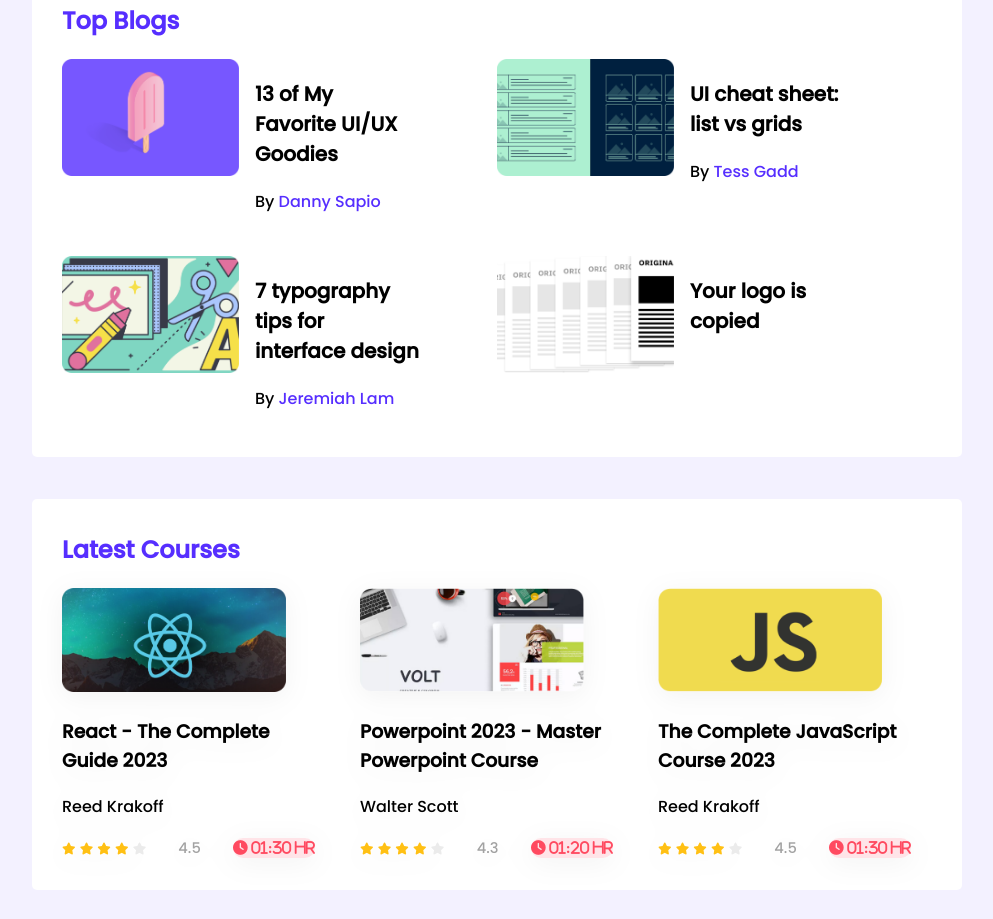
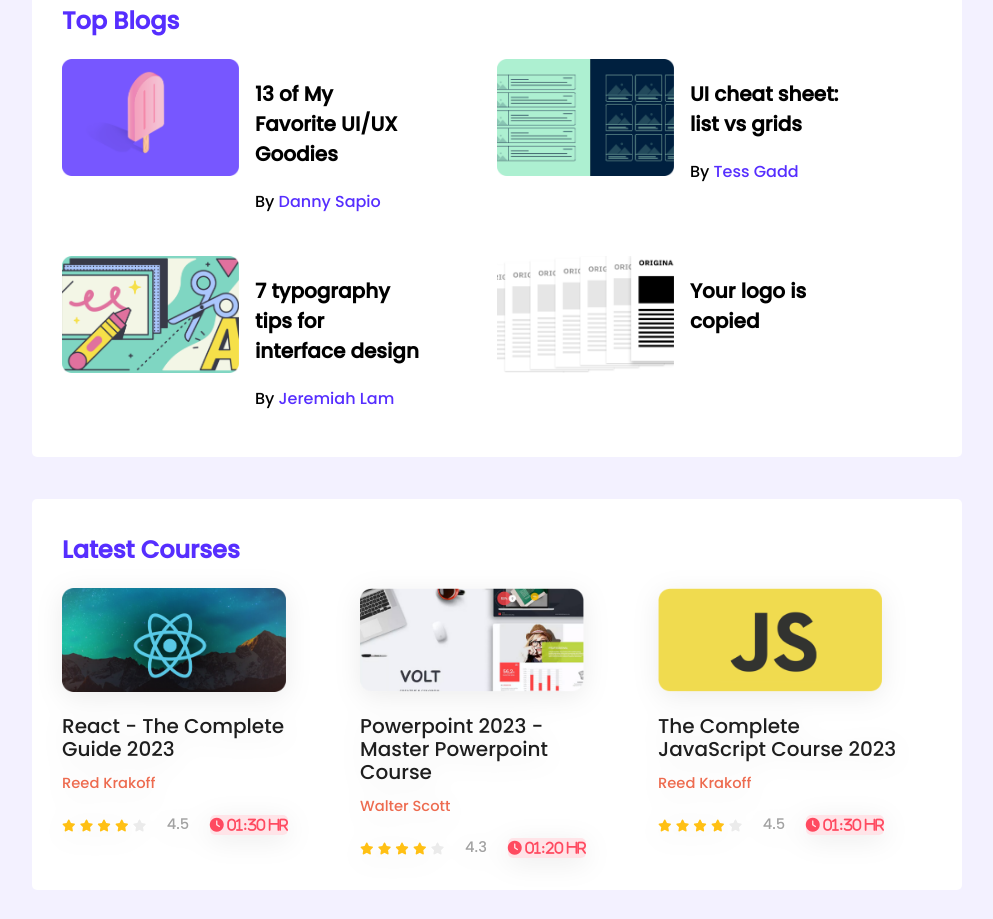
Before and after one commit to dg1223/leaderboard-css3, a plain HTML site: page index.html in a window 1280 px wide. Shown: the part 325-1244 px from the top of the page, without its empty margins (143-1136 px from the left). Drawn offline with Linux system fonts and the light colour scheme.

Commit message:
complete design - polishing

```diff
--- a/styles/style.css
+++ b/styles/style.css
@@ -32,7 +32,6 @@ hr{
     line-height: 36px;
     color: #562EFF;
     margin-top: 3px;
-    margin
 }
 .players{
     display: grid;
@@ -87,18 +86,38 @@ hr{
 /* ------------------
     Courses styles
  --------------------*/
- .course .course-banner img{
-    width: 224px;
-    height: 104px;
- }
  .courses{
     display: grid;
     grid-template-columns: repeat(3, 1fr);
     grid-column-gap: 24px;
+    /* padding: 30px; */
  }
  .course{
     width: 253px;
-    filter: drop-shadow(0px 5.34229px 13.3557px rgba(0, 0, 0, 0.05));
+    /* padding-top: 13px;
+    padding-left: 11px; */
+    padding: 13px 16px auto 11px;
+    filter: drop-shadow(0px 5.34229px 13.3557px rgba(0, 0, 0, 0.08));
+ }
+ .course .course-banner img{
+    width: 224px;
+    height: 104px;
+
+ }
+ .course-title{
+    margin-top: 16px;
+    margin-bottom: 6px;
+    font-weight: 500;
+    font-size: 20.0336px;
+    line-height: 23px;
+    color: #1E1E1E;
+ }
+ .course-author{
+    margin-bottom: 19.25px;
+    font-weight: 400;
+    font-size: 14.6913px;
+    line-height: 17px;
+    color: #ED6B4F;
  }
  .course-info{
     display: flex;
@@ -122,11 +141,11 @@ hr{
     opacity: 0.25;
  }
  .fa-clock{
-    font-size: 16px;
+    margin-right: 27px;
+    font-size: 14px;
     font-weight: 600;
-    font-size: 14.6913px;
     line-height: 20px;
     color: #FF4A60;
     background: #FFE4E8;
-    border-radius: 14.6913px;
+    border-radius: 5px;
     }
```
